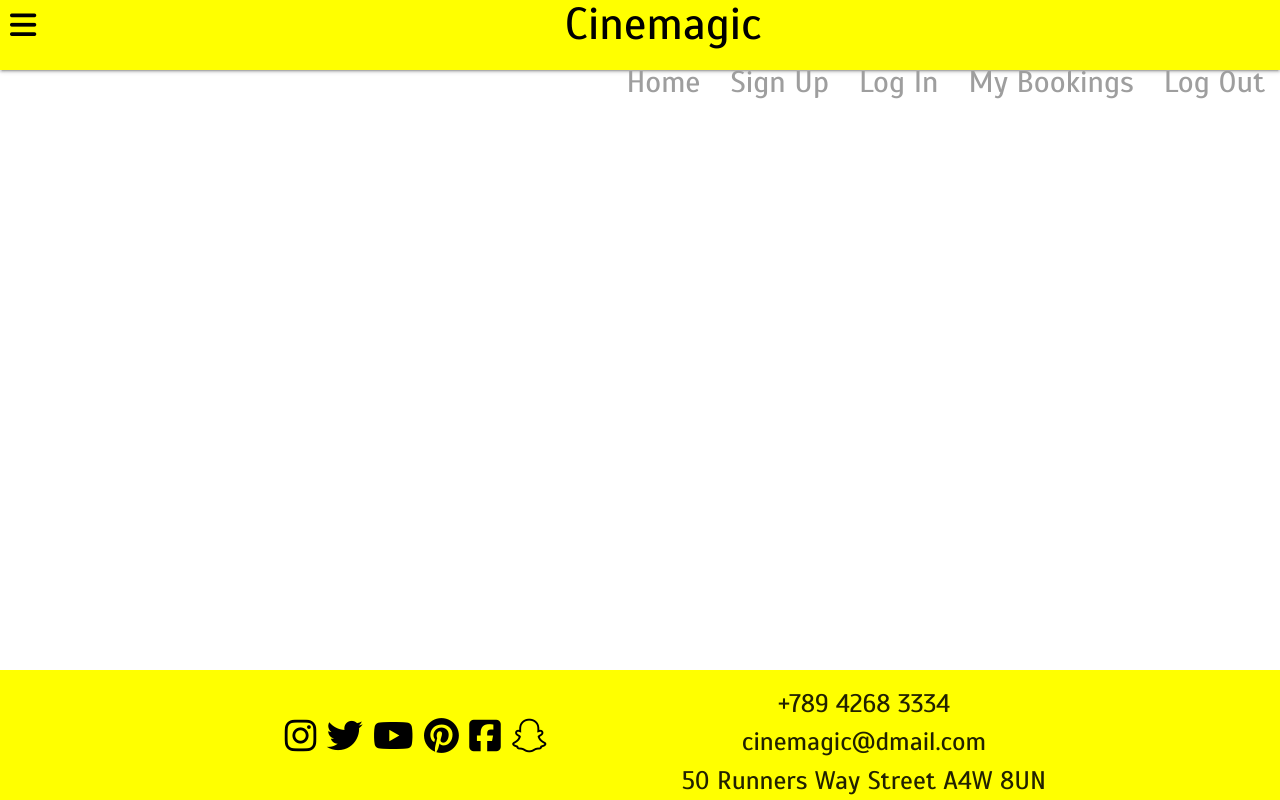
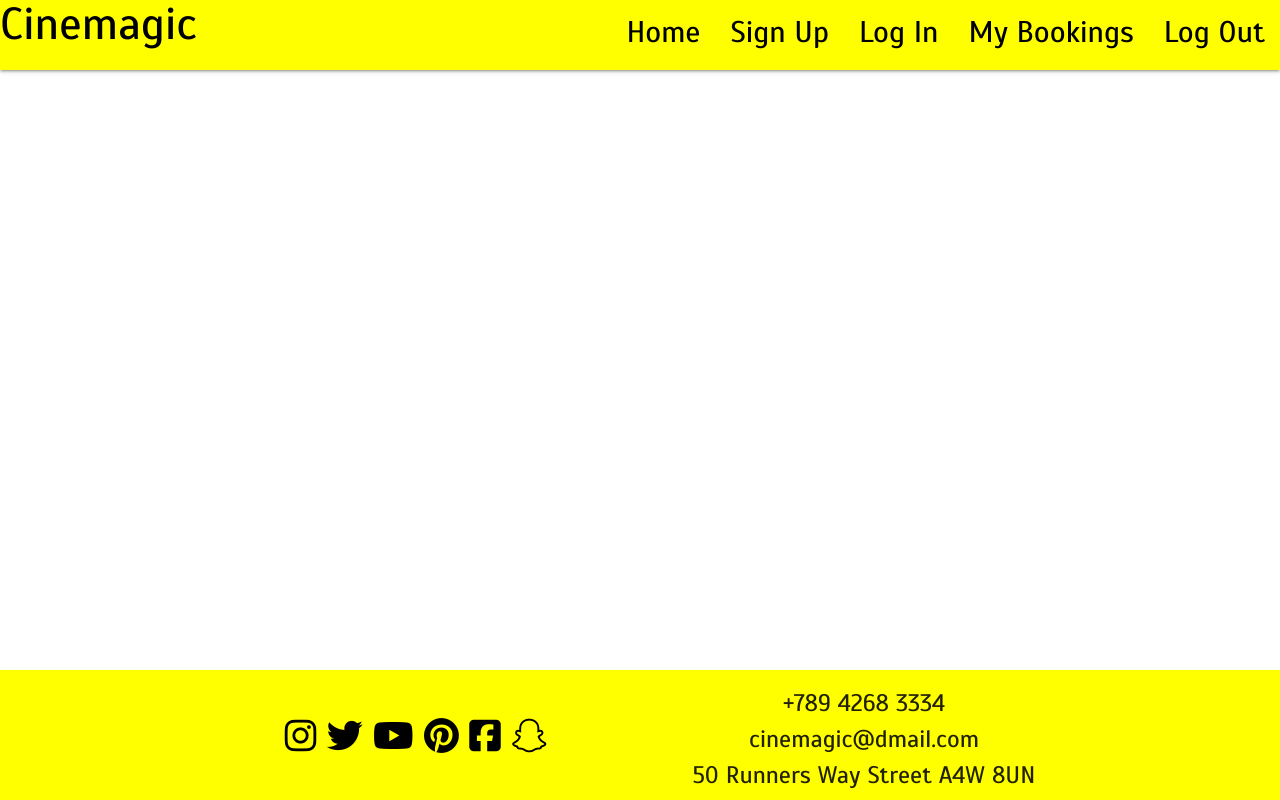
Before and after one commit to VioletViolaVi/Milestone-Project-3, a Flask app: page / in a window 1280 px wide. Run offline with Flask 2, Linux system fonts and the light colour scheme; some libraries are stand-ins or nearby versions.

Commit message:
Edited the top nav bar to make it responsive for larger screen sizes.

```diff
--- a/static/css/styles.css
+++ b/static/css/styles.css
@@ -123,16 +123,28 @@ nav {
 
 /* Bootstrap: Large devices */
 @media (min-width: 992px) {
+  /************************************************************************* title */
+  /* styles main title */
+  #mainTitle {
+    text-align: left;
+    display: inline;
+  }
+
   /************************************************************************* top nav */
-  /* designs link pages in top nav */
-  .top-nav-links {
-    font-size: 2rem;
-    display: inline;
+  /* bars button */
+  .fas.fa-bars {
+    display: none;
   }
 
   /* top nav size */
   nav {
     height: 10%;
+  }
+
+  /* designs links in top nav */
+  .top-nav-links {
+    font-size: 2rem;
+    display: inline;
   }
 
   /* moves top nav links to the right */
@@ -141,12 +153,17 @@ nav {
     list-style: inline;
   }
 
-  /* bars button */
-  .fas.fa-bars {
-    margin: 5px;
+  /* puts top nav links on nav bar */
+  ul {
+    display: inline;
   }
+
+  /* changes hover colour of sidenav */
+  .top-nav li > a:hover {
+    background-color: rgb(180, 180, 3);
+  }
+
   /************************************************************************* side nav */
-
   /* increases size of side nav */
   .sidenav {
     width: 250px;
@@ -167,40 +184,13 @@ nav {
   /* styles contacts */
   #contacts {
     margin-top: 15px;
-    font-size: 1.7rem;
+    font-size: 1.6rem;
   }
-
-
-
-
-
-
-
-
-
-
-
-
-
-
-
-
-
-
-
-
-
-
-
-
-
-
-
-
 }
 
 /* Bootstrap: Extra large devices */
 @media (min-width: 1200px) {
+  /************************************************************************* top nav */
   /* bars button */
   .fas.fa-bars {
     margin: 10px;
--- a/templates/base.html
+++ b/templates/base.html
@@ -32,13 +32,13 @@
     <nav class="yellow accent-2">
         <i data-target="slide-out" class="sidenav-trigger fas fa-bars black-text"></i>
         <h1 id="mainTitle" class="black-text">Cinemagic</h1>
-        <ul>
-        <div id="topNavLinksContainer">
-            <li><a class="top-nav-links grey-text" href="#!">Home</a></li>
-            <li><a class="top-nav-links grey-text" href="#!">Sign Up</a></li>
-            <li><a class="top-nav-links grey-text" href="#!">Log In</a></li>
-            <li><a class="top-nav-links grey-text" href="#!">My Bookings</a></li>
-            <li><a class="top-nav-links grey-text" href="#!">Log Out</a></li>
+        <ul class="top-nav">
+            <div id="topNavLinksContainer">
+                <li><a class="top-nav-links black-text" href="#!">Home</a></li>
+                <li><a class="top-nav-links black-text" href="#!">Sign Up</a></li>
+                <li><a class="top-nav-links black-text" href="#!">Log In</a></li>
+                <li><a class="top-nav-links black-text" href="#!">My Bookings</a></li>
+                <li><a class="top-nav-links black-text" href="#!">Log Out</a></li>
             </div>
         </ul>
     </nav>
```
